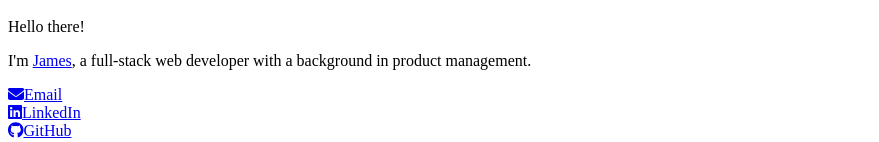
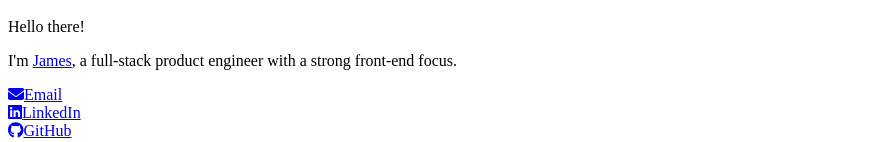
Before and after one commit to james-gulland/portfolio, a React (Create React App) app in the folder client/: page / in a window 1280 px wide. Shown: the part 157-299 px from the top of the page, without its empty margins (0-879 px from the left). Built offline with nearby package versions, Linux system fonts and the light colour scheme; the HTML template or start-up script is replaced by a standard one.

Commit message:
feat: update tagline copy

```diff
--- a/client/src/components/Home.js
+++ b/client/src/components/Home.js
@@ -55,20 +55,19 @@ const Home = () => {
           <span className="link">
             <Link to="/about">James</Link>
           </span>
-          , a full-stack web&nbsp;
+          , a full-stack product&nbsp;
           {/* LET'S BOUNCE, MY FRIENDS */}
           <span id="bounce-text">
-            <span className="accent-colour letter">d</span>
             <span className="accent-colour letter">e</span>
-            <span className="accent-colour letter">v</span>
+            <span className="accent-colour letter">n</span>
+            <span className="accent-colour letter">g</span>
+            <span className="accent-colour letter">i</span>
+            <span className="accent-colour letter">n</span>
             <span className="accent-colour letter">e</span>
-            <span className="accent-colour letter">l</span>
-            <span className="accent-colour letter">o</span>
-            <span className="accent-colour letter">p</span>
             <span className="accent-colour letter">e</span>
             <span className="accent-colour letter">r</span>
           </span>{" "}
-          with a background in product management.
+          with a strong front-end focus.
         </p>
         <div className="contact-buttons">
           <Contact />
```
Also changed, not shown: client/src/styles/components/_media_queries.scss (+7 -8 lines).
